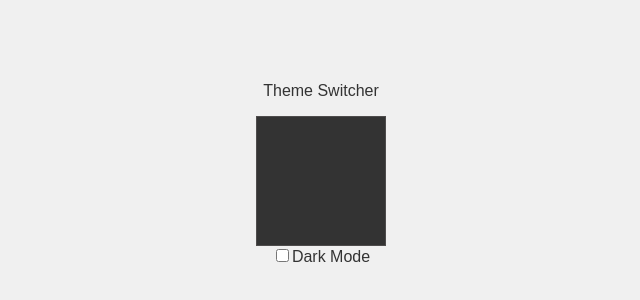
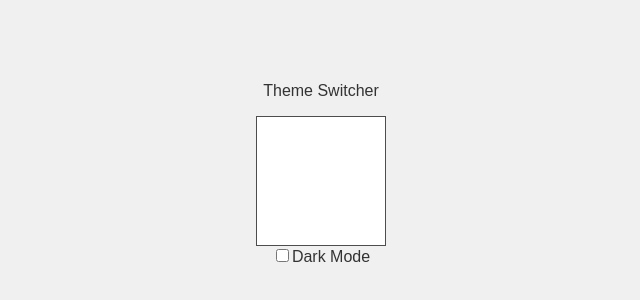
Before and after one commit to leonardo-vargas-de-paula/react-theme-switcher, a React (Vite) app: page / in a window 1280 px wide. Shown: the part 234-534 px from the top of the page, without its empty margins (319-959 px from the left). Built offline with nearby package versions, Linux system fonts and the light colour scheme.

Commit message:
feaat: passa themecontext para a Box

```diff
--- a/src/components/Box/index.jsx
+++ b/src/components/Box/index.jsx
@@ -1,7 +1,9 @@
 import './styles.css'
+import { useContext } from 'react';
+import ThemeContext from '../../contexts/ThemeContexts';
 
 function Box(){
-    const theme='dark';
+    const theme = useContext(ThemeContext);
 
     return(
         <div className={`box ${theme}`}>
```
